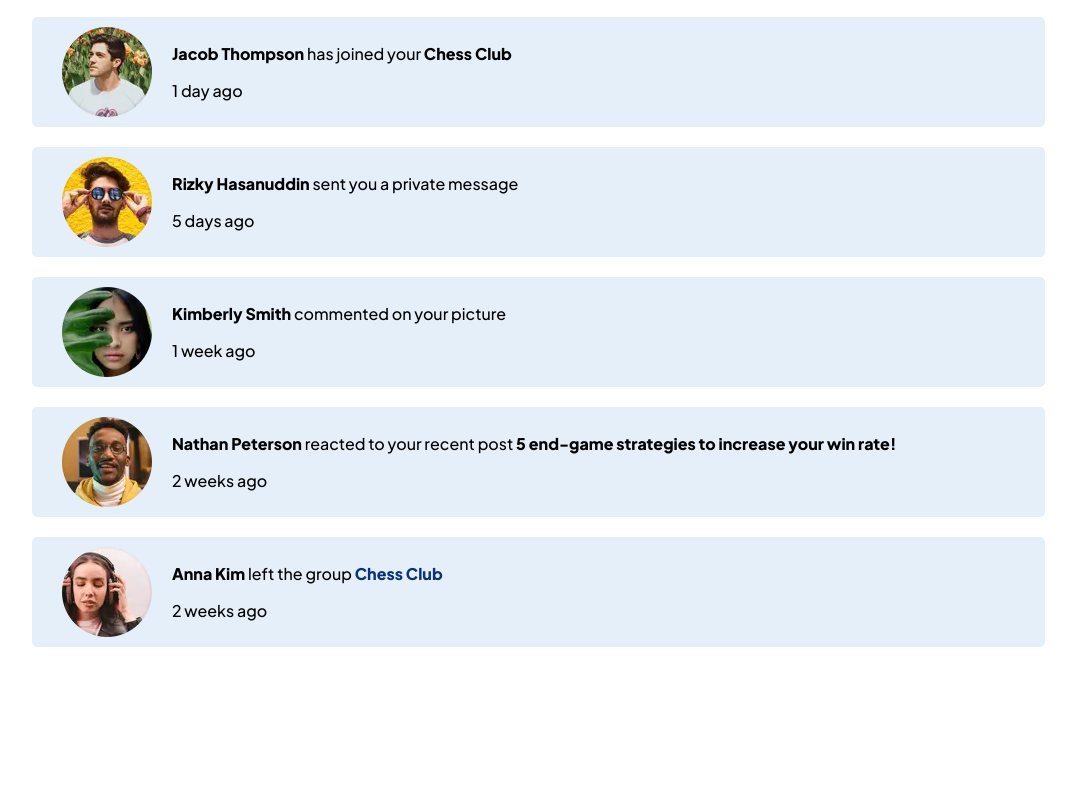
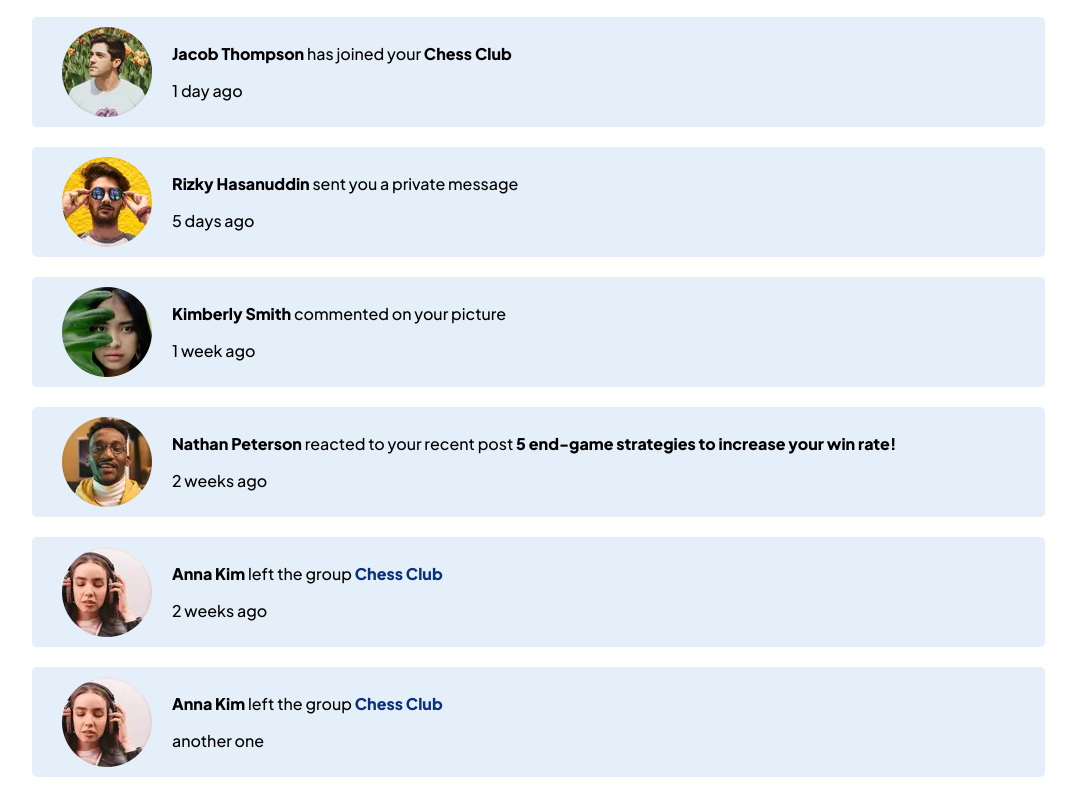
Before and after one commit to avo-png/notifications-page, a plain HTML site: page index.html in a window 1280 px wide. Shown: the part 354-1149 px from the top of the page, without its empty margins (96-1172 px from the left). Before the commit the page ends 1019 px from the top, so only its background shows below. Drawn offline with Linux system fonts and the light colour scheme.

Commit message:
one more section

```diff
--- a/index.html
+++ b/index.html
@@ -49,6 +49,11 @@
             <p class="who-notification"><span style="font-weight: bold">Anna Kim</span> left the group <span style="font-weight: bold; color: hsl(219, 85%, 26%);">Chess Club</span></p>
             <p class="time-ago">2 weeks ago</p>
         </section>
+        <section>
+            <img src="images/avatar-anna-kim.webp" alt="">
+            <p class="who-notification"><span style="font-weight: bold">Anna Kim</span> left the group <span style="font-weight: bold; color: hsl(219, 85%, 26%);">Chess Club</span></p>
+            <p class="time-ago">another one</p>
+        </section>
     </main>
     <script src="script.js"></script>
 </body>
```
